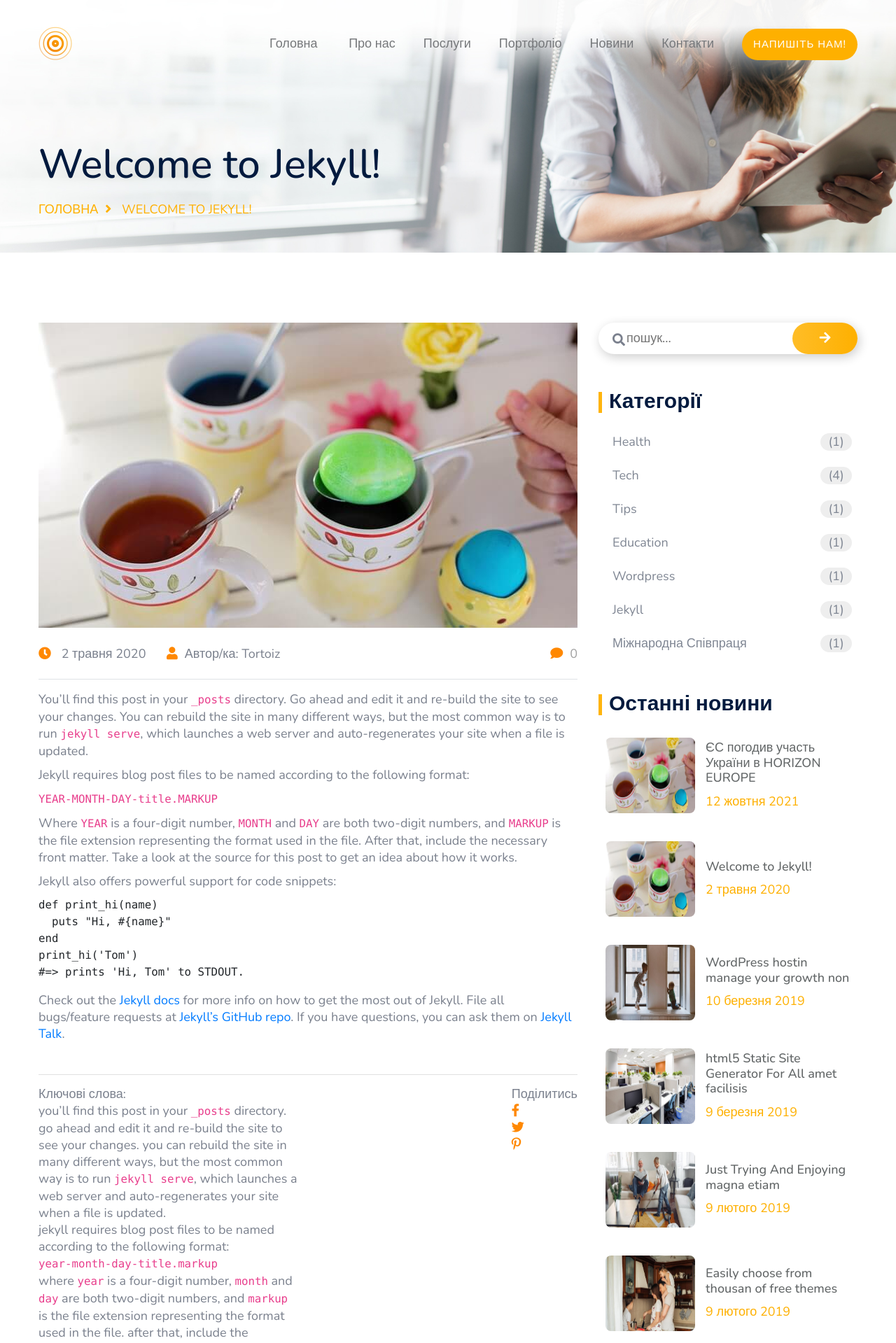
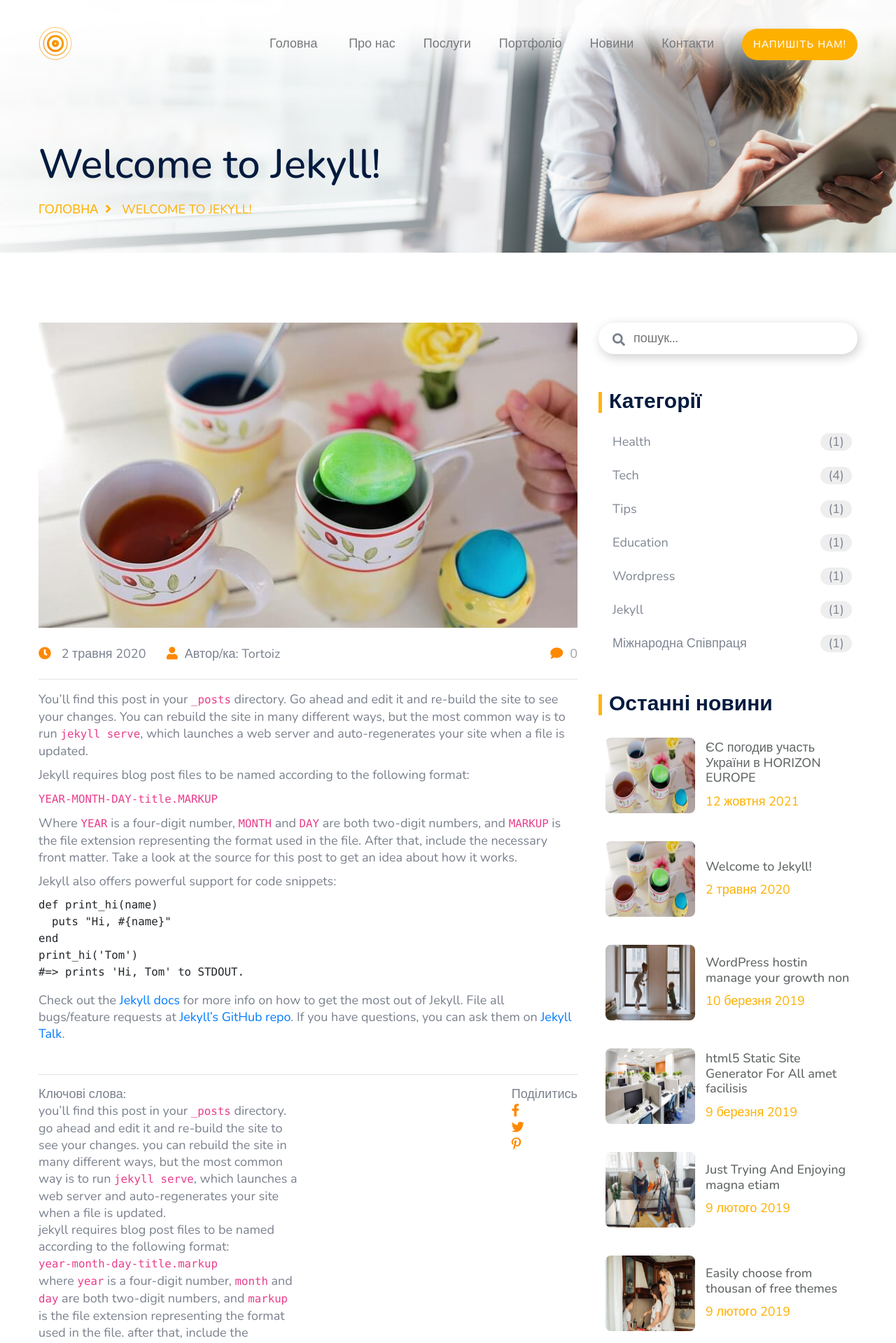
Before and after one commit to SDG-Business-Consulting/jekyll-site, a Jekyll site: the page built from _posts/2020-05-02-welcome-to-jekyll.md, in a window 1280 px wide. Shown: the top 1919 px of the page at 70% size. Built offline with Jekyll 4.4.1, drawn with Linux system fonts in a browser that asks for light colours; comment, search, counter and statistics services are not loaded.

Commit message:
Update news search

```diff
--- a/_includes/sidebar.html
+++ b/_includes/sidebar.html
@@ -1,10 +1,9 @@
 <div class="deneb_sidebar">
 	<div class="widget widget_search">
-		<form>
+		<form id="news-search">
 			<div class="form_group">
 				<input type="text" id="search-input" class="form_control" placeholder="пошук..."/>
 				<i class="fas fa-search"></i>
-				<button class="search_btn"><i class="fas fa-arrow-right"></i></button>
 			</div>
 		</form>
 		<ul id="results-container"></ul>
--- a/_sass/custom.scss
+++ b/_sass/custom.scss
@@ -120,6 +120,37 @@
   }
 }
 
+.deneb_sidebar {
+  .widget_search {
+    .form_group {
+      .form_control {
+        padding-left: 50px;
+      }
+    }
+
+    #results-container {
+      margin: 1rem;
+
+      li {
+        padding: 0.75rem 0;
+
+        &:not(:last-of-type) {
+          border-bottom: 1px solid #EEE;
+        }
+
+        a {
+          color: #011a3e;
+          display: block;
+
+          &:hover {
+            color: #feb000;
+          }
+        }
+      }
+    }
+  }
+}
+
 @media (max-width: 768px) {
   .deneb_breadcrumb {
     padding: 130px 0 25px;
--- a/assets/js/custom.js
+++ b/assets/js/custom.js
@@ -28,6 +28,7 @@
     /*---------------------------------
         sticky header JS
     -----------------------------------*/
+
     /*----------------------
         Slick slider js
     ------------------------*/
@@ -89,6 +90,7 @@
     /*----------------------
         Slick slider js
     ------------------------*/
+
     /*----------------------
         mobile menu js
     ------------------------*/
@@ -101,6 +103,10 @@
       $(".sidenav_menu").toggleClass("active");
     });
     $.sidebarMenu($('.sidebar-menu'))
+    /*----------------------
+        mobile menu js
+    ------------------------*/
+
     /*----------------------
         Isotope js
     ------------------------*/
@@ -124,19 +130,29 @@
     /*----------------------
         Isotope js
     ------------------------*/
+
     /*----------------------
-        Isotope js
+        wow js
     ------------------------*/
-    // wow js
     new WOW().init();
+    /*----------------------
+        wow js
+    ------------------------*/
 
+  /*----------------------
+      Search
+  ------------------------*/
+  $("#news-search").submit(function(event) {
+    event.preventDefault();
+  });
 
-if($("#search-input").length >0){
-
+  if($("#search-input").length >0) {
     var sjs = SimpleJekyllSearch({
+      json: '/search.json',
+      noResultsText: '<li>На жаль, за Вашим запитом нічого не знайдено...</li>',
+      resultsContainer: document.getElementById('results-container'),
       searchInput: document.getElementById('search-input'),
-      resultsContainer: document.getElementById('results-container'),
-      json: '/search.json'
+      searchResultTemplate: '<li><a href="{url}">{title}</a></li>'
     });
   }
 
@@ -161,5 +177,4 @@
       $('a[href="#impact"]').tab('show');
     }
   }
-
 })(window.jQuery);
--- a/search.json
+++ b/search.json
@@ -8,7 +8,8 @@
       "category" : "{{ post.category }}",
       "tags"     : "{{ post.tags | join: ', ' }}",
       "url"      : "{{ site.baseurl }}{{ post.url }}",
-      "date"     : "{{ post.date }}"
+      "date"     : "{{ post.date }}",
+      "content"  : "{{ post.content | strip_html | strip_newlines | remove_chars | escape }}"
     } {% unless forloop.last %},{% endunless %}
   {% endfor %}
 ]
```
